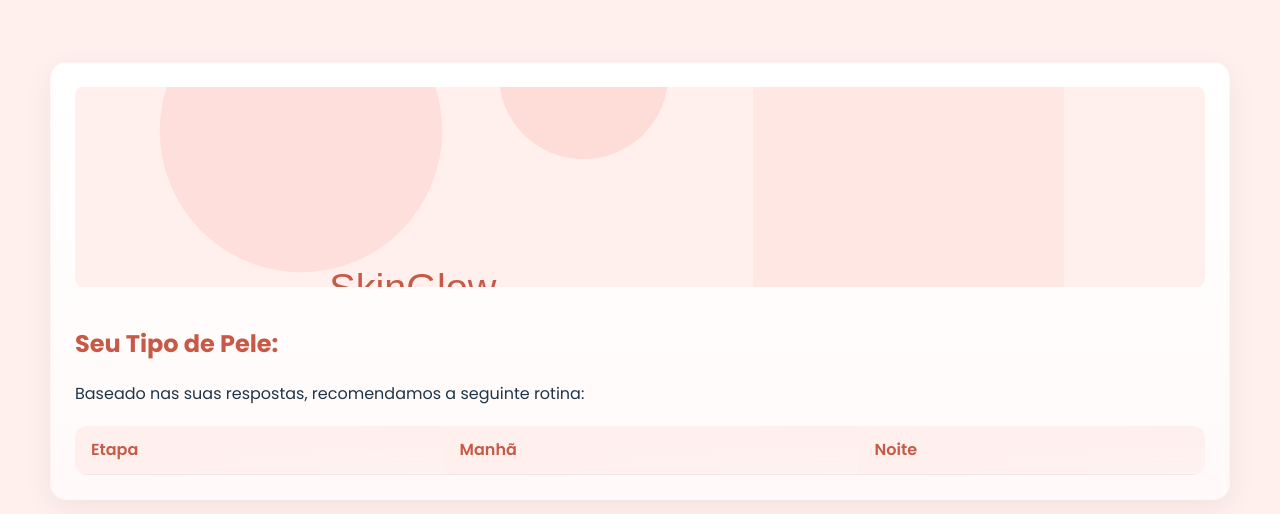
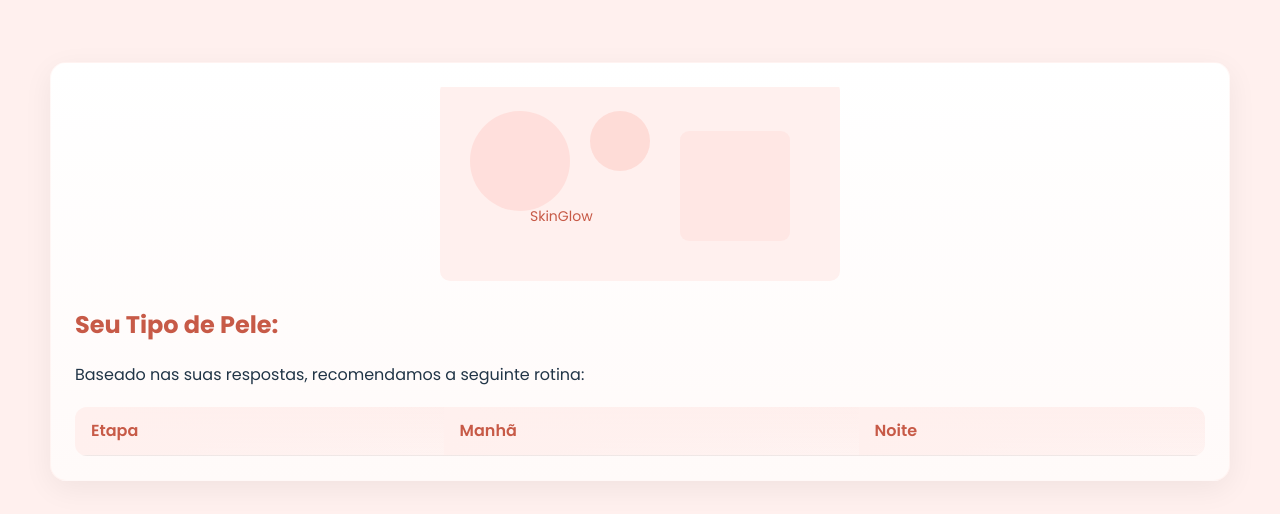
Before and after one commit to skinglow482/skinglow, a React (Vite) app: page /resultado in a window 1280 px wide. Shown: the top 514 px of the page. Built offline with nearby package versions, Linux system fonts and the light colour scheme; the HTML template or start-up script is replaced by a standard one.

Commit message:
chore: converter SVGs em componentes React inline e usar ilustrações como componentes

```diff
--- a/src/components/Card.jsx
+++ b/src/components/Card.jsx
@@ -1,12 +1,18 @@
 import { useState } from 'react';
 import styles from '../styles/Card.module.css';
 
-const Card = ({ children, image, imageAlt = 'Ilustração SkinGlow' }) => {
+const Card = ({ children, image, imageAlt = 'Ilustração SkinGlow', IllustrationComponent }) => {
   const [imgOk, setImgOk] = useState(true);
 
   return (
     <div className={styles.card}>
-      {image && imgOk && (
+      {IllustrationComponent && (
+        <div className={styles.cardImageWrapper}>
+          <IllustrationComponent className={styles.cardImage} />
+        </div>
+      )}
+
+      {image && imgOk && !IllustrationComponent && (
         <img
           src={image}
           alt={imageAlt}
@@ -15,7 +21,7 @@ const Card = ({ children, image, imageAlt = 'Ilustração SkinGlow' }) => {
           onError={() => setImgOk(false)}
         />
       )}
-      {image && !imgOk && (
+      {image && !imgOk && !IllustrationComponent && (
         <div className={styles.cardImagePlaceholder}>
           <div>
             Ilustração indisponível
--- /dev/null
+++ b/src/components/illustrations/CadastroIllustration.jsx
@@ -0,0 +1,12 @@
+const CadastroIllustration = ({ className }) => (
+  <svg className={className} width="400" height="220" viewBox="0 0 400 220" fill="none" xmlns="http://www.w3.org/2000/svg" role="img" aria-label="Ilustração de cadastro">
+    <rect width="400" height="220" rx="16" fill="#fff0ee"/>
+    <g transform="translate(24,24)">
+      <circle cx="320" cy="60" r="40" fill="#fa8072" opacity="0.12" />
+      <rect x="28" y="28" width="120" height="100" rx="12" fill="#fa8072" opacity="0.06" />
+      <text x="16" y="150" fill="#c75a47" fontSize="20" fontFamily="Poppins, Arial, sans-serif">Cadastre-se</text>
+    </g>
+  </svg>
+);
+
+export default CadastroIllustration;
--- /dev/null
+++ b/src/components/illustrations/HeroIllustration.jsx
@@ -0,0 +1,13 @@
+const HeroIllustration = ({ className }) => (
+  <svg className={className} width="800" height="400" viewBox="0 0 800 400" fill="none" xmlns="http://www.w3.org/2000/svg" role="img" aria-label="Ilustração SkinGlow">
+    <rect width="800" height="400" rx="20" fill="#fff0ee"/>
+    <g transform="translate(40,40)">
+      <circle cx="120" cy="120" r="100" fill="#fa8072" opacity="0.15" />
+      <circle cx="320" cy="80" r="60" fill="#fa8072" opacity="0.18" />
+      <rect x="440" y="60" width="220" height="220" rx="18" fill="#fa8072" opacity="0.08" />
+      <text x="140" y="240" fill="#c75a47" fontSize="28" fontFamily="Poppins, Arial, sans-serif">SkinGlow</text>
+    </g>
+  </svg>
+);
+
+export default HeroIllustration;
--- /dev/null
+++ b/src/components/illustrations/LoginIllustration.jsx
@@ -0,0 +1,12 @@
+const LoginIllustration = ({ className }) => (
+  <svg className={className} width="400" height="220" viewBox="0 0 400 220" fill="none" xmlns="http://www.w3.org/2000/svg" role="img" aria-label="Ilustração de login">
+    <rect width="400" height="220" rx="16" fill="#fff0ee"/>
+    <g transform="translate(24,24)">
+      <circle cx="60" cy="60" r="50" fill="#fa8072" opacity="0.12" />
+      <rect x="140" y="28" width="200" height="140" rx="12" fill="#fa8072" opacity="0.06" />
+      <text x="16" y="150" fill="#c75a47" fontSize="20" fontFamily="Poppins, Arial, sans-serif">Login · SkinGlow</text>
+    </g>
+  </svg>
+);
+
+export default LoginIllustration;
--- /dev/null
+++ b/src/components/illustrations/QuestionIllustration.jsx
@@ -0,0 +1,12 @@
+const QuestionIllustration = ({ className }) => (
+  <svg className={className} width="400" height="220" viewBox="0 0 400 220" fill="none" xmlns="http://www.w3.org/2000/svg" role="img" aria-label="Ilustração de questionário">
+    <rect width="400" height="220" rx="16" fill="#fff0ee"/>
+    <g transform="translate(24,24)">
+      <rect x="28" y="28" width="340" height="120" rx="12" fill="#fa8072" opacity="0.06" />
+      <circle cx="300" cy="120" r="30" fill="#fa8072" opacity="0.09" />
+      <text x="16" y="150" fill="#c75a47" fontSize="20" fontFamily="Poppins, Arial, sans-serif">Questionário</text>
+    </g>
+  </svg>
+);
+
+export default QuestionIllustration;
--- a/src/pages/Cadastro.jsx
+++ b/src/pages/Cadastro.jsx
@@ -5,7 +5,7 @@ import Input from '../components/Input';
 import Button from '../components/Button';
 import Card from '../components/Card';
 import styles from '../styles/Auth.module.css';
-import heroCadastro from '../assets/cadastro-illustration.svg';
+import CadastroIllustration from '../components/illustrations/CadastroIllustration';
 import { FiUserPlus } from 'react-icons/fi';
 
 const Cadastro = () => {
@@ -34,7 +34,7 @@ const Cadastro = () => {
   return (
     <div className={styles.auth}>
       <Card>
-        <img src={heroCadastro} alt="Cadastro" className={styles.authHero} />
+        <CadastroIllustration className={styles.authHero} />
         <h2><FiUserPlus style={{ verticalAlign: 'middle', marginRight: 8 }} />Criar Conta</h2>
         <form onSubmit={handleSubmit}>
           <Input
--- a/src/pages/Home.jsx
+++ b/src/pages/Home.jsx
@@ -2,7 +2,7 @@ import { Link } from 'react-router-dom';
 import { motion } from 'framer-motion';
 import Button from '../components/Button';
 import styles from '../styles/Home.module.css';
-import hero from '../assets/hero-salmon.svg';
+import HeroIllustration from '../components/illustrations/HeroIllustration';
 import { FiChevronRight, FiHeart, FiShoppingBag, FiTrendingUp } from 'react-icons/fi';
 
 const Home = () => {
@@ -13,7 +13,7 @@ const Home = () => {
       animate={{ opacity: 1 }}
       transition={{ duration: 1 }}
     >
-      <img src={hero} alt="SkinGlow" className={styles.hero} />
+      <HeroIllustration className={styles.hero} />
       <motion.h1
         initial={{ y: -50 }}
         animate={{ y: 0 }}
--- a/src/pages/Login.jsx
+++ b/src/pages/Login.jsx
@@ -5,7 +5,7 @@ import Input from '../components/Input';
 import Button from '../components/Button';
 import Card from '../components/Card';
 import styles from '../styles/Auth.module.css';
-import heroLogin from '../assets/login-illustration.svg';
+import LoginIllustration from '../components/illustrations/LoginIllustration';
 import { FiUser } from 'react-icons/fi';
 
 const Login = () => {
@@ -31,7 +31,7 @@ const Login = () => {
   return (
     <div className={styles.auth}>
       <Card>
-        <img src={heroLogin} alt="Login" className={styles.authHero} />
+        <LoginIllustration className={styles.authHero} />
         <h2><FiUser style={{ verticalAlign: 'middle', marginRight: 8 }} />Login</h2>
         <form onSubmit={handleSubmit}>
           <Input
--- a/src/pages/Questionario.jsx
+++ b/src/pages/Questionario.jsx
@@ -3,7 +3,7 @@ import { useNavigate } from 'react-router-dom';
 import Button from '../components/Button';
 import Card from '../components/Card';
 import styles from '../styles/Questionario.module.css';
-import heroQuestion from '../assets/question-illustration.svg';
+import QuestionIllustration from '../components/illustrations/QuestionIllustration';
 import { FiClipboard } from 'react-icons/fi';
 
 const questions = [
@@ -36,7 +36,7 @@ const Questionario = () => {
   return (
     <div className={styles.questionario}>
       <Card>
-        <img src={heroQuestion} alt="Questionário" className={styles.questionHero} />
+        <QuestionIllustration className={styles.questionHero} />
         <div className={styles.progress}>
           <div className={styles.bar} style={{ width: `${progress}%` }}></div>
         </div>
--- a/src/pages/Resultado.jsx
+++ b/src/pages/Resultado.jsx
@@ -4,7 +4,7 @@ import { routines } from '../data/routines';
 import { products } from '../data/products';
 import Card from '../components/Card';
 import styles from '../styles/Resultado.module.css';
-import hero from '../assets/hero-salmon.svg';
+import HeroIllustration from '../components/illustrations/HeroIllustration';
 import { FiFilter, FiPlusCircle, FiDroplet, FiSun } from 'react-icons/fi';
 import { motion } from 'framer-motion';
 
@@ -48,7 +48,7 @@ const Resultado = () => {
 
   return (
     <div className={styles.resultado}>
-      <Card image={hero}>
+      <Card IllustrationComponent={HeroIllustration}>
         <motion.div initial={{ opacity: 0 }} animate={{ opacity: 1 }} transition={{ duration: 0.6 }}>
           <h2>Seu Tipo de Pele: {skinType}</h2>
           <p>Baseado nas suas respostas, recomendamos a seguinte rotina:</p>
--- a/src/styles/Card.module.css
+++ b/src/styles/Card.module.css
@@ -14,6 +14,23 @@
   object-fit: cover;
   border-radius: 8px;
   margin-bottom: 12px;
+}
+
+.cardImageWrapper {
+  width: 100%;
+  height: 200px;
+  overflow: hidden;
+  border-radius: 8px;
+  margin-bottom: 12px;
+  display: flex;
+  align-items: center;
+  justify-content: center;
+}
+
+.cardImage svg {
+  width: 100%;
+  height: 100%;
+  display: block;
 }
 
 .cardImagePlaceholder {
```
